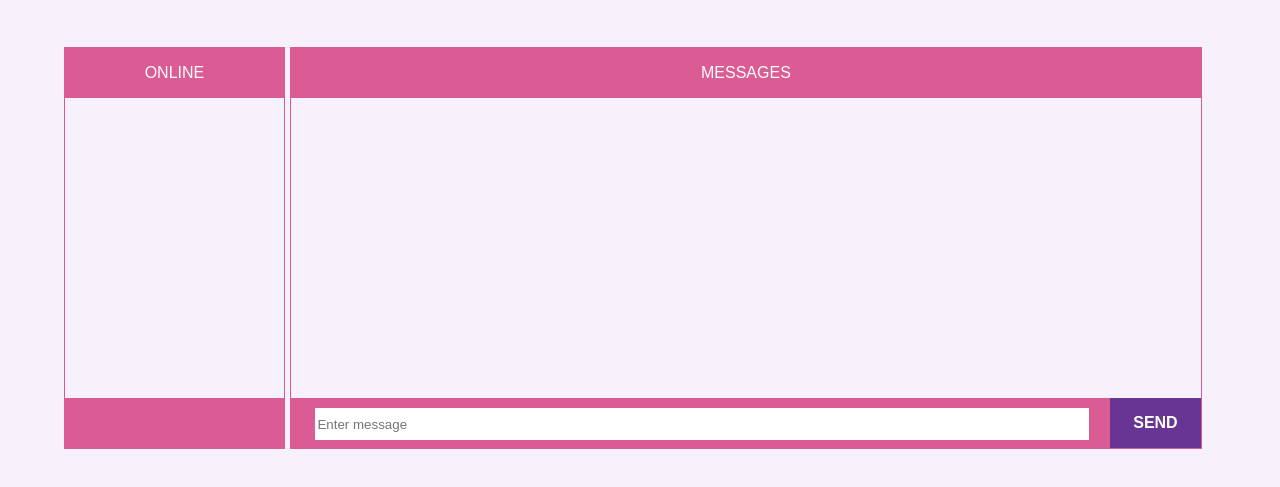
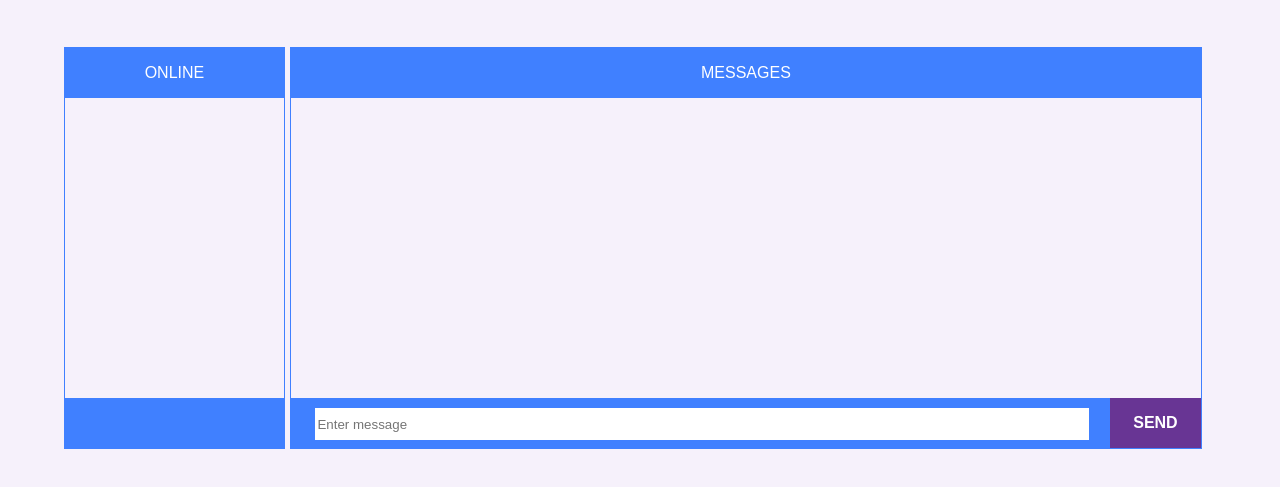
Before and after one commit to vihangpatel/chat, a website: page app/templates/index.html in a window 1280 px wide. Shown: the part 63-550 px from the top of the page. Drawn offline with nearby package versions, Linux system fonts and the light colour scheme; files that its build step writes are made by us from their sources; no server answers; files whose address does not match are found by name.

Commit message:
change the style

```diff
--- a/app/css/chat.css
+++ b/app/css/chat.css
@@ -35,12 +35,12 @@ body {
     width: 19%;
     min-width: 200px;
     height: inherit;
-    border: 1px solid #db5b94;
+    border: 1px solid #4080ff;
 }
 
 .title{
     text-align: center;
-    background: #db5b94;
+    background: #4080ff;
     height: 50px;
     line-height: 50px;
     color: white;
@@ -56,7 +56,7 @@ body {
 .btm-bar{
 	bottom: 0px;
     height: 50px;
-    background: #db5b94;
+    background: #4080ff;
     width: 100%;
 }
 
@@ -66,7 +66,7 @@ body {
     width: 79%;
     min-width: 400px;
     height: inherit;
-    border: 1px solid #db5b94;
+    border: 1px solid #4080ff;
     margin-left: 5px;
 }
 
```
